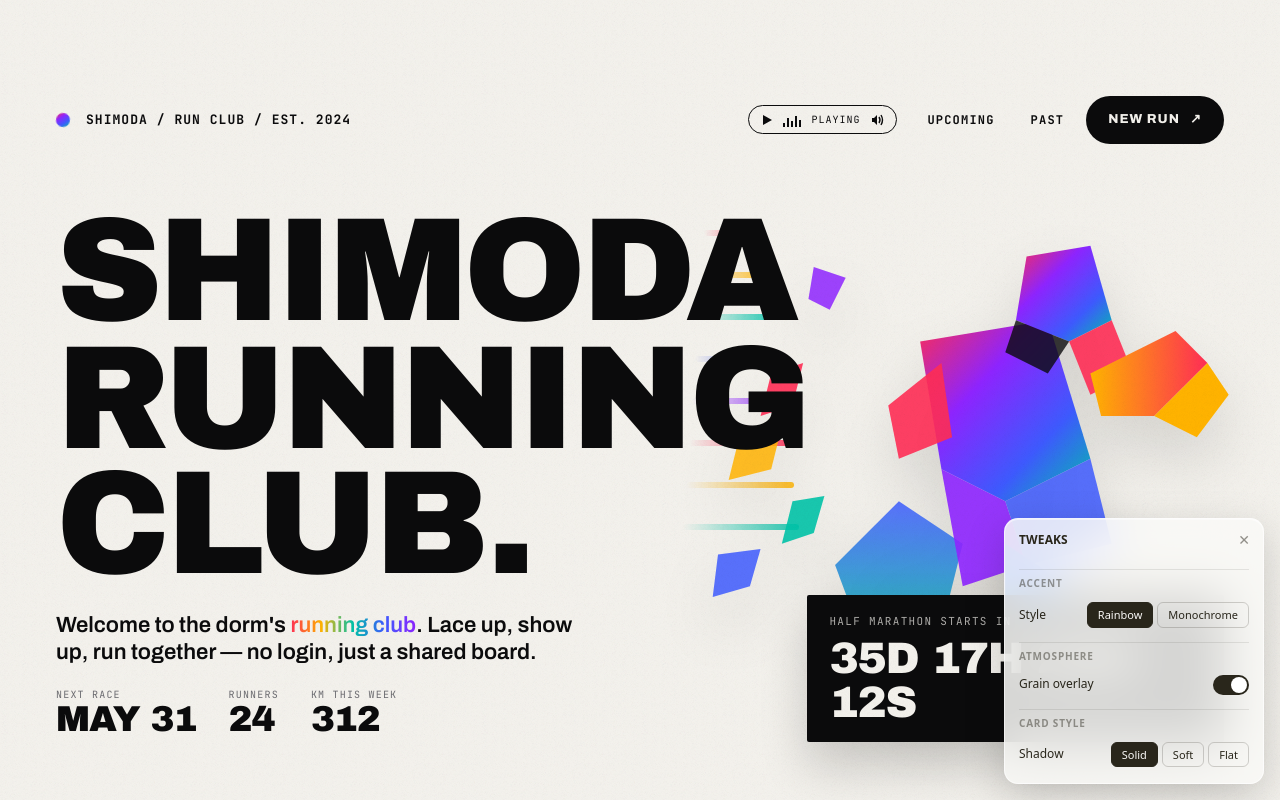
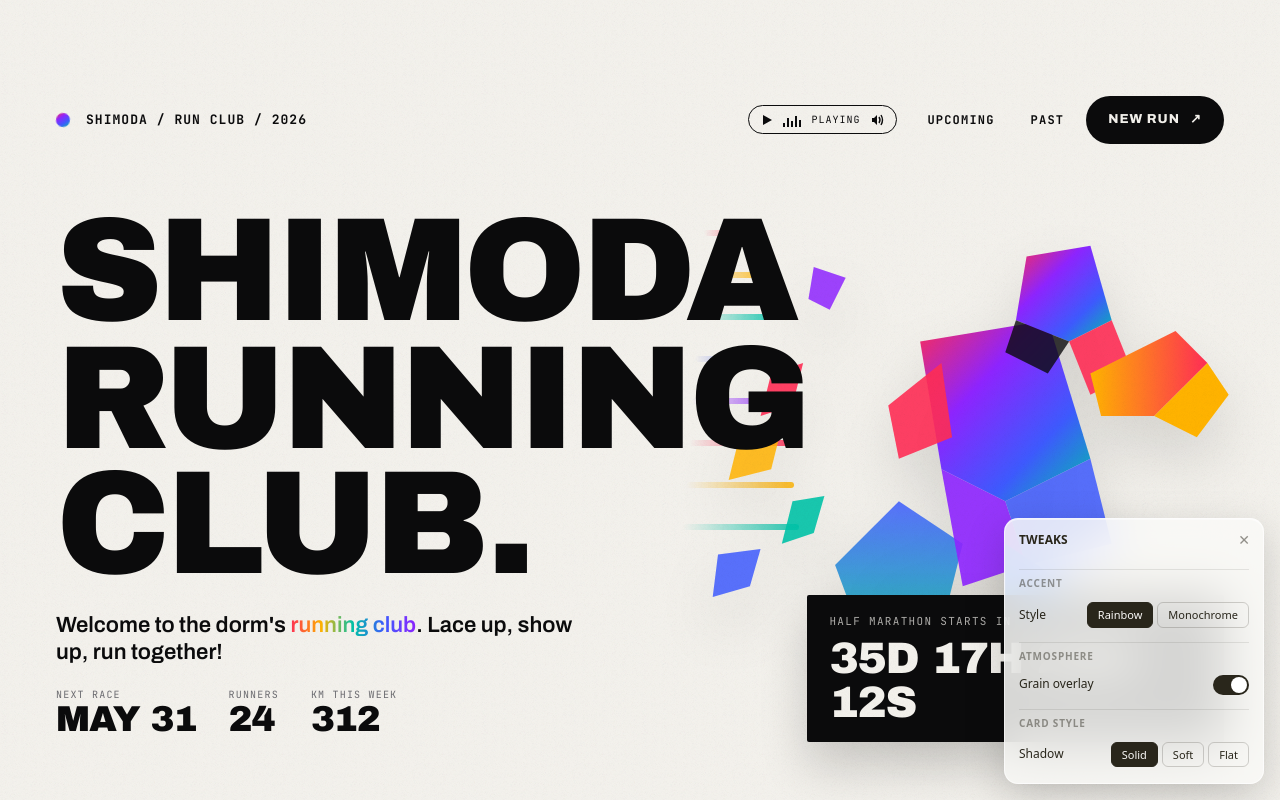
Before and after one commit to tobi-papa/shimoda-running-club, a Next.js app: page / in a window 1280 px wide. Shown: the top 800 px of the page. Built offline with nearby package versions, Linux system fonts and the light colour scheme.

Commit message:
chore: update text content and marquee items

```diff
--- a/components/layout/Dashboard.tsx
+++ b/components/layout/Dashboard.tsx
@@ -232,7 +232,7 @@ function Stat({ label, value }: { label: string; value: string }) {
 }
 
 function Marquee() {
-  const items = ["RUN TOGETHER", "★", "NO LOGIN", "★", "JUST RUN", "★", "MAY 31 HALF", "★", "SHOW UP", "★", "EASY PACE", "★"];
+  const items = ["RUN TOGETHER", "★", "JUST RUN", "★", "MAY 31 HALF", "★", "SHOW UP", "★", "EASY PACE", "★"];
   const content = [...items, ...items, ...items];
   return (
     <div
@@ -328,7 +328,7 @@ function Hero({
           <div style={{ marginTop: 28, maxWidth: 520, display: "flex", flexDirection: "column", gap: 20 }}>
             <div style={{ fontSize: 22, fontWeight: 600, lineHeight: 1.25 }}>
               Welcome to the dorm&apos;s <span className="rainbow">running club</span>.
-              Lace up, show up, run together — no login, just a shared board.
+              Lace up, show up, run together!
             </div>
             <div style={{ display: "flex", gap: 32, flexWrap: "wrap" }}>
               <Stat label="NEXT RACE" value="MAY 31" />
@@ -480,7 +480,7 @@ function Footer() {
         }}
       >
         <div className="mono" style={{ fontSize: 11, letterSpacing: "0.12em", opacity: 0.6 }}>
-          SHIMODA RUNNING CLUB · EST 2024 · NO LOGIN · NO BS
+          SHIMODA RUNNING CLUB · 026 ·
         </div>
         <div className="mono" style={{ fontSize: 11, letterSpacing: "0.12em", opacity: 0.6 }}>
           MAY 31 · HALF MARATHON
--- a/components/layout/Header.tsx
+++ b/components/layout/Header.tsx
@@ -28,7 +28,7 @@ export function Header({ onNewRun }: HeaderProps) {
           }}
         />
         <div className="mono" style={{ fontSize: 13, letterSpacing: "0.08em", fontWeight: 700 }}>
-          SHIMODA / RUN CLUB / EST. 2024
+          SHIMODA / RUN CLUB / 2026
         </div>
       </div>
 
```
